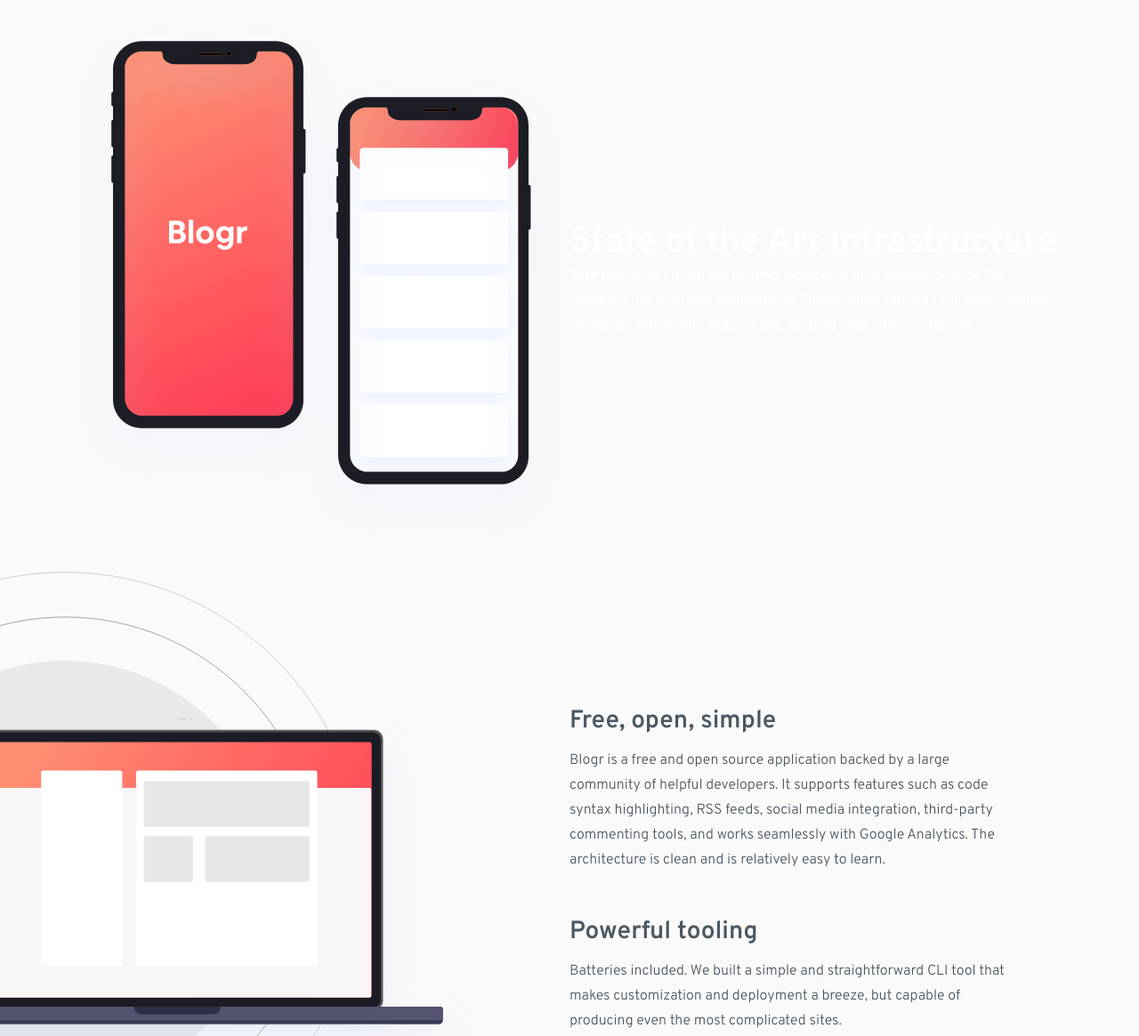
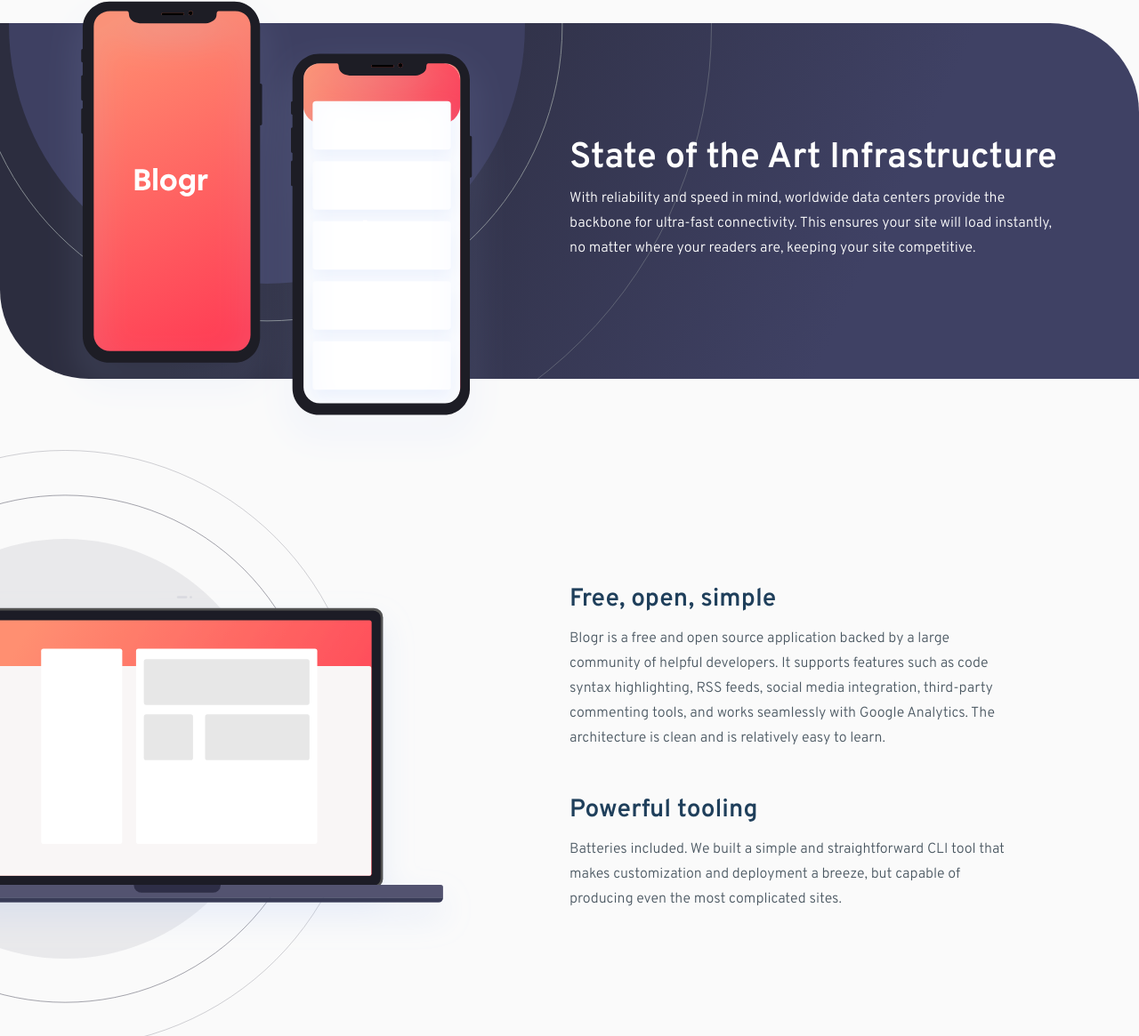
Before and after one commit to karolbanat/blogr-landing-page, a website: page index.html in a window 1280 px wide. Shown: the part 1550-2715 px from the top of the page at 89% size. Drawn offline with Linux system fonts and the light colour scheme.

Commit message:
Background images

```diff
--- a/index.html
+++ b/index.html
@@ -189,10 +189,11 @@
 
         <section class="infrastructure">
             <div class="container">
-                <div class="even-columns">
+                <div class="even-columns even-columns--small">
                     <img src="./dist/images/illustration-phones.svg"
-                         alt="">
-                    <header class="section-header | text-neutral-100 text-align-center-md">
+                         alt=""
+                         class="infrastructure__image">
+                    <header class="infrastructure__header | flow text-neutral-100 text-align-center-sm">
                         <h2 class="section-heading">State of the Art Infrastructure</h2>
                         <p>With reliability and speed in mind, worldwide data centers provide the backbone for
                             ultra-fast connectivity.
@@ -203,7 +204,8 @@
             </div>
         </section>
 
-        <section class="section">
+        <section class="section"
+                 style="--padding-top-max: calc(var(--padding-top-min) * 2)">
             <h2 class="visually-hidden">Features introduction</h2>
             <div class="container">
                 <div class="even-columns">
--- /dev/null
+++ b/src/sass/components/_infrastructure.scss
@@ -0,0 +1,56 @@
+@use '../base/functions';
+@use '../base/mixins';
+
+.infrastructure {
+	position: relative;
+
+	/* background */
+	&::before {
+		--bg-image-size: 60rem;
+		--bg-image-pos: 50% -30rem;
+		$bg-gradient-right: functions.get-color(gradient, 700);
+		$bg-gradient-left: functions.get-color(gradient, 600);
+
+		content: '';
+		position: absolute;
+		bottom: 0;
+		left: 0;
+		width: 100%;
+		height: 75%;
+		/* background image and gradient */
+		background-image: url('../images/bg-pattern-circles.svg'),
+			linear-gradient(115deg, $bg-gradient-right 25%, $bg-gradient-left 75%);
+		background-repeat: no-repeat, no-repeat;
+		background-position: var(--bg-image-pos), center;
+		background-size: var(--bg-image-size), auto;
+		/* ---  */
+		border-bottom-left-radius: var(--borr-800);
+		border-top-right-radius: var(--borr-800);
+		z-index: -100;
+
+		@include mixins.mq(medium) {
+			--bg-image-size: 100rem;
+			--bg-image-pos: -20rem -50rem;
+			height: 100%;
+		}
+	}
+
+	/* elements */
+	&__header {
+		--flow-spacer: var(--spacing-em-200);
+
+		padding-top: clamp(var(--spacing-em-300), 7.5vw, var(--spacing-rem-900));
+		padding-bottom: var(--spacing-rem-900);
+		margin-inline: auto;
+		max-width: 60ch;
+	}
+
+	&__image {
+		max-height: 40rem;
+		margin-inline: auto;
+
+		@include mixins.mq(large) {
+			transform: scale(1.35) translate(-10%, 5%);
+		}
+	}
+}
--- a/src/sass/components/_primary-header.scss
+++ b/src/sass/components/_primary-header.scss
@@ -23,6 +23,7 @@
 
 	/* background gradient with image */
 	&::before {
+		--bg-image: url('../images/bg-pattern-intro-mobile.svg');
 		$bg-gradient-left: functions.get-color(gradient, 300);
 		$bg-gradient-right: functions.get-color(gradient, 400);
 
@@ -32,15 +33,15 @@
 		left: 0;
 		width: 100%;
 		height: 100%;
-		background-image: url('../../../dist/images/bg-pattern-intro-desktop.svg'),
-			linear-gradient(135deg, $bg-gradient-left 0%, $bg-gradient-right 75%);
-		background-repeat: no-repeat;
-		background-position: 40% 35%;
-		background-size: 300%;
+		background-image: var(--bg-image), linear-gradient(115deg, $bg-gradient-left 15%, $bg-gradient-right 60%);
+		background-repeat: no-repeat, no-repeat;
+		background-position: 35% 40%, center;
+		background-size: 350%, auto;
 		border-bottom-left-radius: var(--borr-800);
 		z-index: -100;
 
 		@include mixins.mq(medium) {
+			--bg-image: url('../images/bg-pattern-intro-desktop.svg');
 			background-position: center left 25%;
 			background-size: 250%;
 		}
--- a/src/sass/components/_section-body.scss
+++ b/src/sass/components/_section-body.scss
@@ -12,5 +12,6 @@
 	&__heading {
 		margin-bottom: var(--spacing-em-200);
 		font-size: var(--fz-section-heading-sm);
+		color: var(--clr-primary-700);
 	}
 }
--- a/src/sass/components/_section-heading.scss
+++ b/src/sass/components/_section-heading.scss
@@ -4,5 +4,6 @@
 	&--small {
 		margin-bottom: var(--spacing-em-300);
 		font-size: var(--fz-600);
+		color: var(--clr-primary-700);
 	}
 }
--- a/src/sass/components/_section.scss
+++ b/src/sass/components/_section.scss
@@ -4,7 +4,7 @@
 	--padding-top: clamp(var(--padding-top-min), 15vw, var(--padding-top-max));
 	--padding-bottom-min: var(--spacing-rem-900);
 	--padding-bottom-max: calc(var(--padding-bottom-min) * 2);
-	--padding-bottom: clamp(var(--padding-bottom-min), 20vw, var(--padding-bottom-max));
+	--padding-bottom: clamp(var(--padding-bottom-min), 17.5vw, var(--padding-bottom-max));
 
 	padding-top: var(--padding-top);
 	padding-bottom: var(--padding-bottom);
--- a/src/sass/main.scss
+++ b/src/sass/main.scss
@@ -18,6 +18,7 @@
 @use './components/section-body';
 @use './components/section-heading';
 @use './components/image-container';
+@use './components/infrastructure';
 
 @use './utility/visually-hidden';
 @use './utility/text-colors';
```
Also changed, not shown: dist/css/main.min.css.
